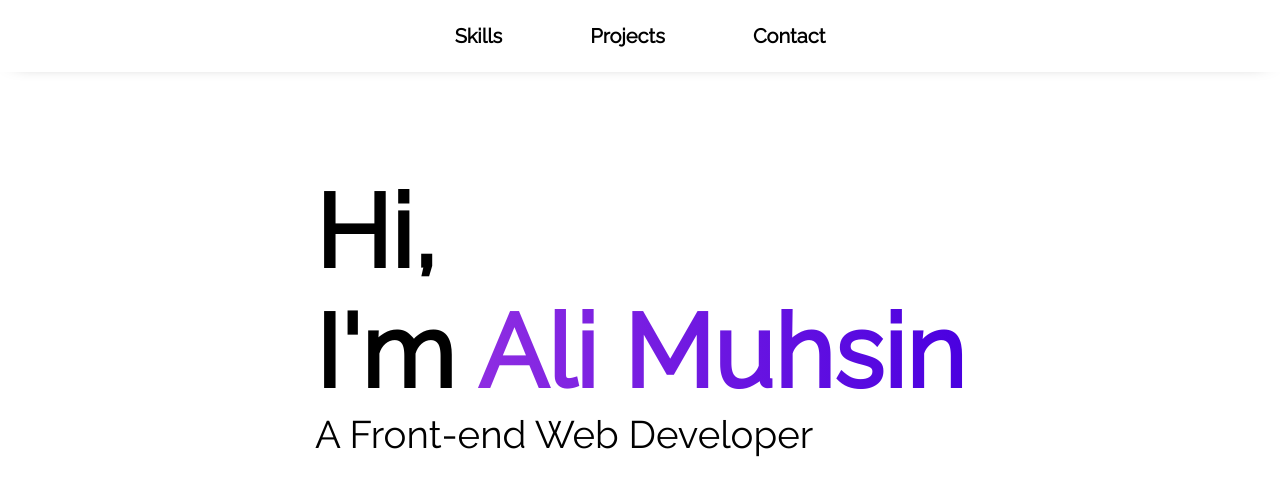
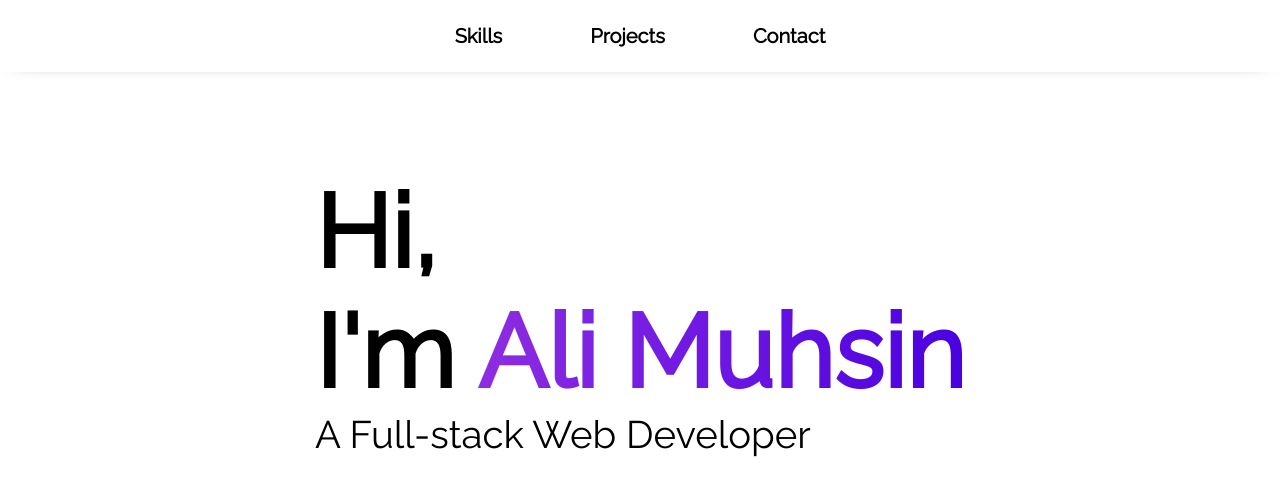
Before and after one commit to aliarnoos/portfolio, a plain HTML site: page index.html in a window 1280 px wide. Shown: the top 502 px of the page. Drawn offline with Linux system fonts and the light colour scheme.

Commit message:
fix title

```diff
--- a/index.html
+++ b/index.html
@@ -23,7 +23,7 @@
             <div class="title">
                 <h1>Hi,</h1>
                 <h1>I'm <span>Ali Muhsin</span></h1>
-                <h3>A Front-end Web Developer </h3>
+                <h3>A Full-stack Web Developer </h3>
             </div>
             <div class="header-btns" >
                 <a  href="#projects" class="button-64" role="button"><span class="text">My Projects</span></a>
```
